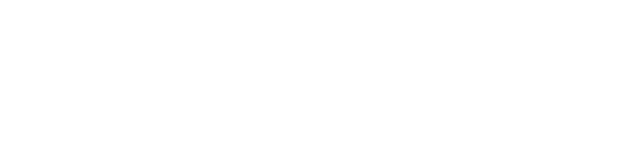
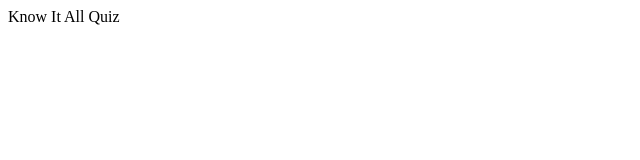
Before and after one commit to riskthatbiscuit/Know-It-All-Quiz, a plain HTML site: page index.html in a window 1280 px wide. Shown: the whole page, without its empty margins (0-640 px from the left). Drawn offline with Linux system fonts and the light colour scheme.

Commit message:
made changes to html

```diff
--- a/index.html
+++ b/index.html
@@ -8,7 +8,7 @@
     <title>Know It All Quiz</title>
 </head>
 <body>
-
+<header>Know It All Quiz</header>
 
 </body>
 </html>
```
